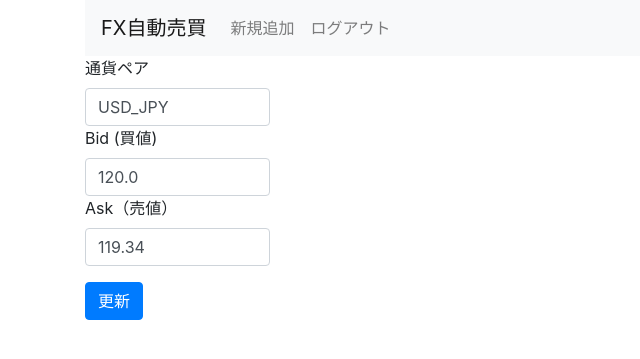
After one commit to kohkb/automatic_transaction, a Flask app: page /prices/1/edit in a window 1280 px wide. The commit adds this page. Shown: the top 359 px of the page, without its empty margins (0-640 px from the left). Run offline with Flask 2, Linux system fonts and the light colour scheme; the visitor is signed in with stand-in values (Sample User, id 1); data comes from the database, SQL or seed files in the repository; both versions use the stored data as it was after the commit; some libraries are stand-ins or nearby versions.

Commit message:
Add edit and update action for prices

```diff
--- /dev/null
+++ b/app/templates/prices/edit.html
@@ -0,0 +1,14 @@
+{% extends "layout.html" %}
+{% block body %}
+<form action="{{url_for('update_price', id=price.id) }}" method=post class=add-price>
+    <div class="form-group">
+        <label for="InputTitle">通貨ペア</label>
+        <input type="text" class="form-control col-md-2" id="InputTitle" name="instrument" value="{{ price.instrument }}">
+        <label for="InputTitle">Bid (買値)</label>
+        <input type="number" step="0.01" class="form-control col-md-2" id="InputTitle" name="bid" value="{{ price.bid }}">
+        <label for="InputTitle">Ask（売値）</label>
+        <input type="number" step="0.01" class="form-control col-md-2" id="InputTitle" name="ask" value="{{ price.ask }}">
+    </div>
+    <button type="submit" class="btn btn-primary">更新</button>
+</form>
+{% endblock %}
--- a/app/templates/prices/index.html
+++ b/app/templates/prices/index.html
@@ -4,9 +4,10 @@
     <thead>
       <tr>
         <th scope="col">通貨ペア</th>
-        <th scope="col">Bid</th>
-        <th scope="col">Ask</th>
+        <th scope="col">Bid (買値)</th>
+        <th scope="col">Ask (売値)</th>
         <th scope="col">日時</th>
+        <th scope="col"></th>
       </tr>
     </thead>
     <tbody>
@@ -16,6 +17,7 @@
                 <td>{{ price.bid }}</td>
                 <td>{{ price.ask }}</td>
                 <td>{{ price.created_at }}</td>
+                <td><a href="{{url_for('show_price', id=price.id) }}">詳細</a></td>
             </tr>
         {% endfor %}
     </tbody>
--- a/app/templates/prices/new.html
+++ b/app/templates/prices/new.html
@@ -5,9 +5,9 @@
         <label for="InputTitle">通貨ペア</label>
         <input type="text" class="form-control col-md-2" id="InputTitle" name="instrument">
         <label for="InputTitle">Bid (買値)</label>
-        <input type="number" class="form-control col-md-2" id="InputTitle" name="bid">
+        <input type="number" step="0.01" class="form-control col-md-2" id="InputTitle" name="bid">
         <label for="InputTitle">Ask（売値）</label>
-        <input type="number" class="form-control col-md-2" id="InputTitle" name="ask">
+        <input type="number" step="0.01 class="form-control col-md-2" id="InputTitle" name="ask">
     </div>
     <button type="submit" class="btn btn-primary">作成</button>
 </form>
--- a/app/views/prices.py
+++ b/app/views/prices.py
@@ -22,16 +22,44 @@ def new_price():
 def add_price():
     if not session.get('logged_in'):
         return redirect(url_for('login'))
-    print('hello world')
-    print(request.form)
     price = Price(
         instrument=request.form['instrument'],
         bid=request.form['bid'],
         ask=request.form['ask']
     )
-    print('hello world')
 
     db.session.add(price)
     db.session.commit()
     flash('レートが保存されました')
     return redirect(url_for('show_prices'))
+
+@myapp.route('/prices/<int:id>', methods=['GET'])
+def show_price(id):
+    if not session.get('logged_in'):
+        return redirect(url_for('login'))
+    price = Price.query.get(id)
+    return render_template('prices/show.html', price=price)
+
+@myapp.route('/prices/<int:id>/edit', methods=['GET'])
+def edit_price(id):
+    if not session.get('logged_in'):
+        return redirect(url_for('login'))
+    price = Price.query.get(id)
+    return render_template('prices/edit.html', price=price)
+
+@myapp.route('/prices/<int:id>/update', methods=['POST'])
+def update_price(id):
+    if not session.get('logged_in'):
+        return redirect(url_for('login'))
+    print(request)
+
+
+    price = Price.query.get(id)
+    price.instrument=request.form['instrument']
+    price.bid=request.form['bid']
+    price.ask=request.form['ask']
+
+    db.session.merge(price)
+    db.session.commit()
+    flash('レートが更新されました')
+    return redirect(url_for('show_prices'))
```
Also changed, not shown: app/templates/prices/show.html (added, +18 -0 lines), README.md, app/fx_trading.db.
